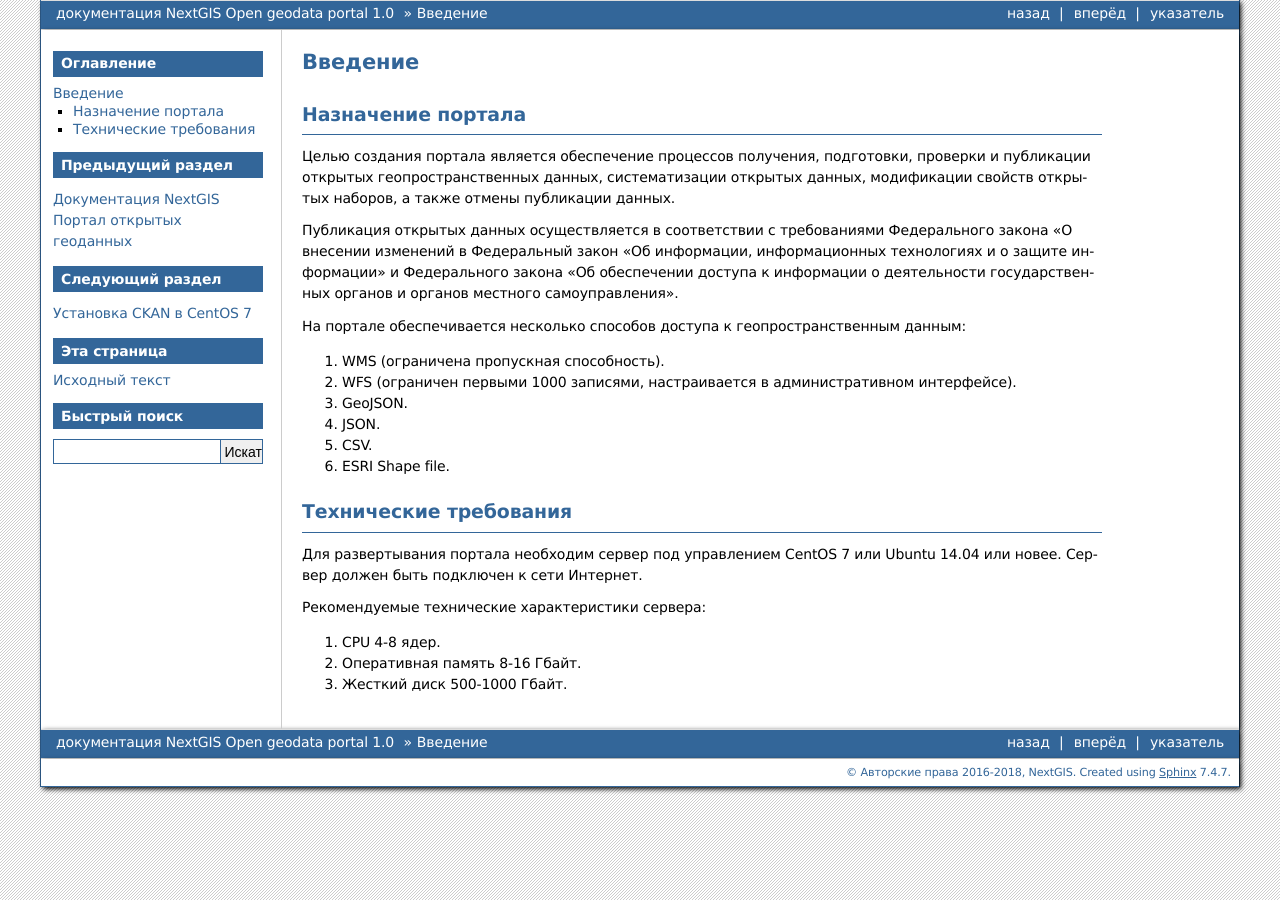
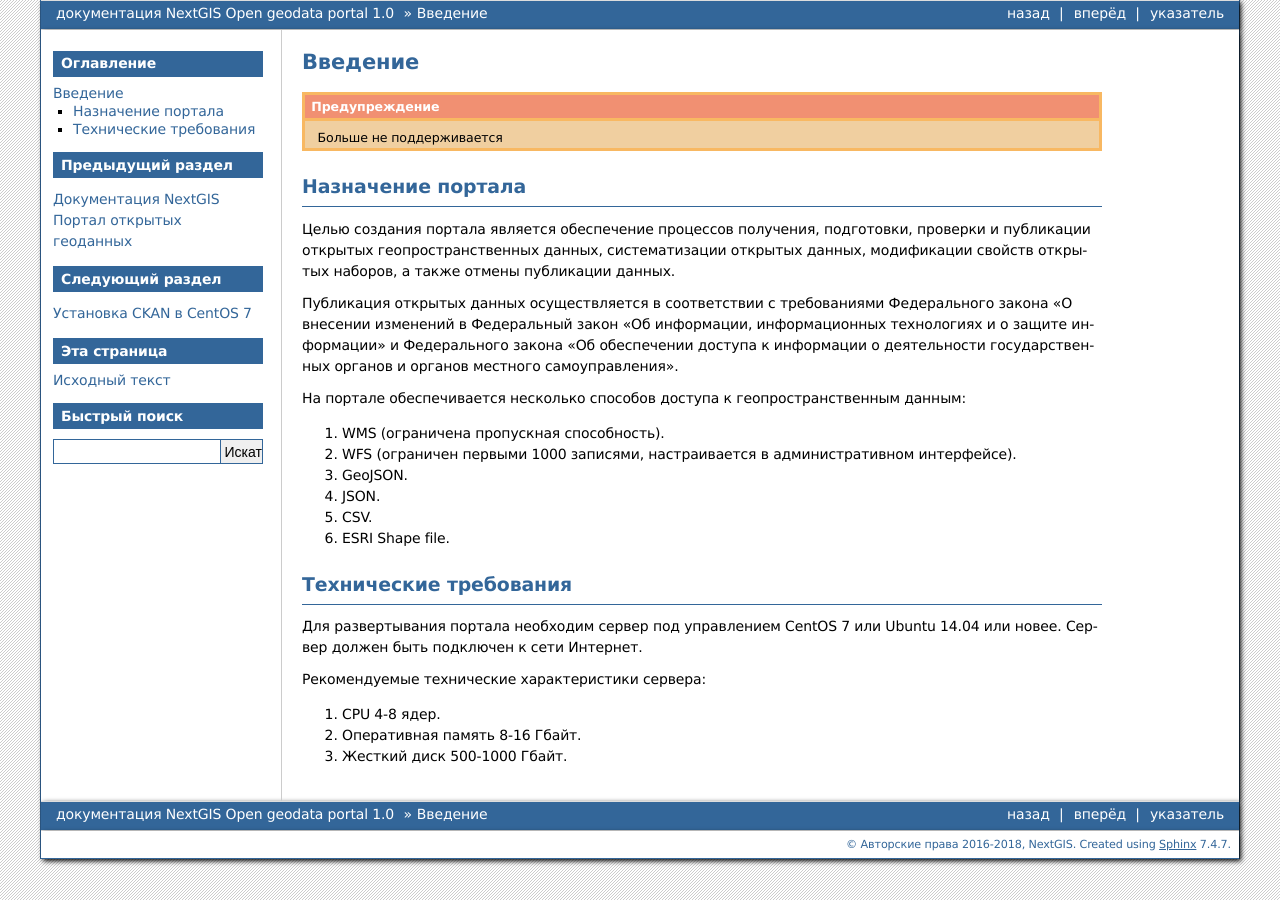
Before and after one commit to nextgis/docs_ogportal, a Sphinx documentation site: the page built from source/intro.rst, in a window 1280 px wide. Built offline with Sphinx 7.4.7, drawn with Linux system fonts in a browser that asks for light colours; formulas are drawn with MathJax 3.

Commit message:
Update intro.rst
Mark as outdated

```diff
--- a/source/intro.rst
+++ b/source/intro.rst
@@ -4,6 +4,8 @@
 
 Введение
 ========
+
+.. warning:: Больше не поддерживается
 
 Назначение портала
 ------------------
```
